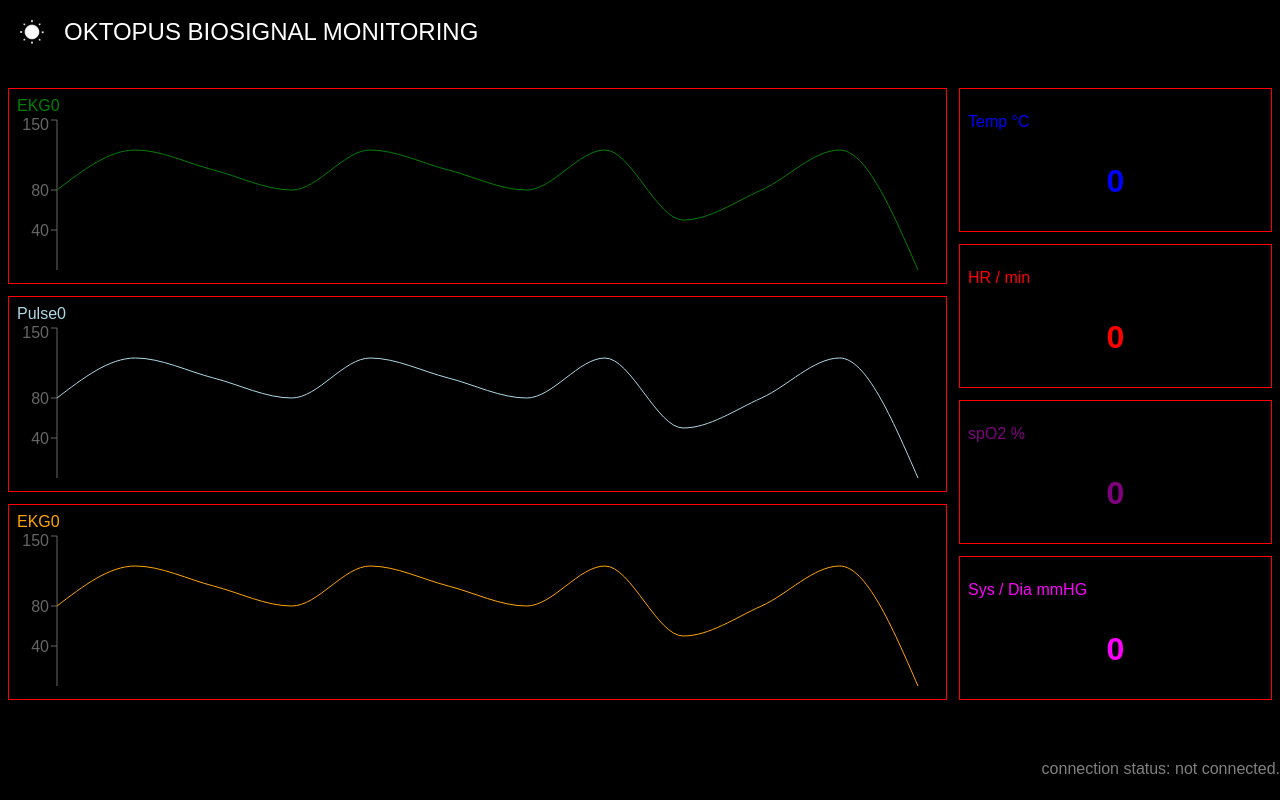
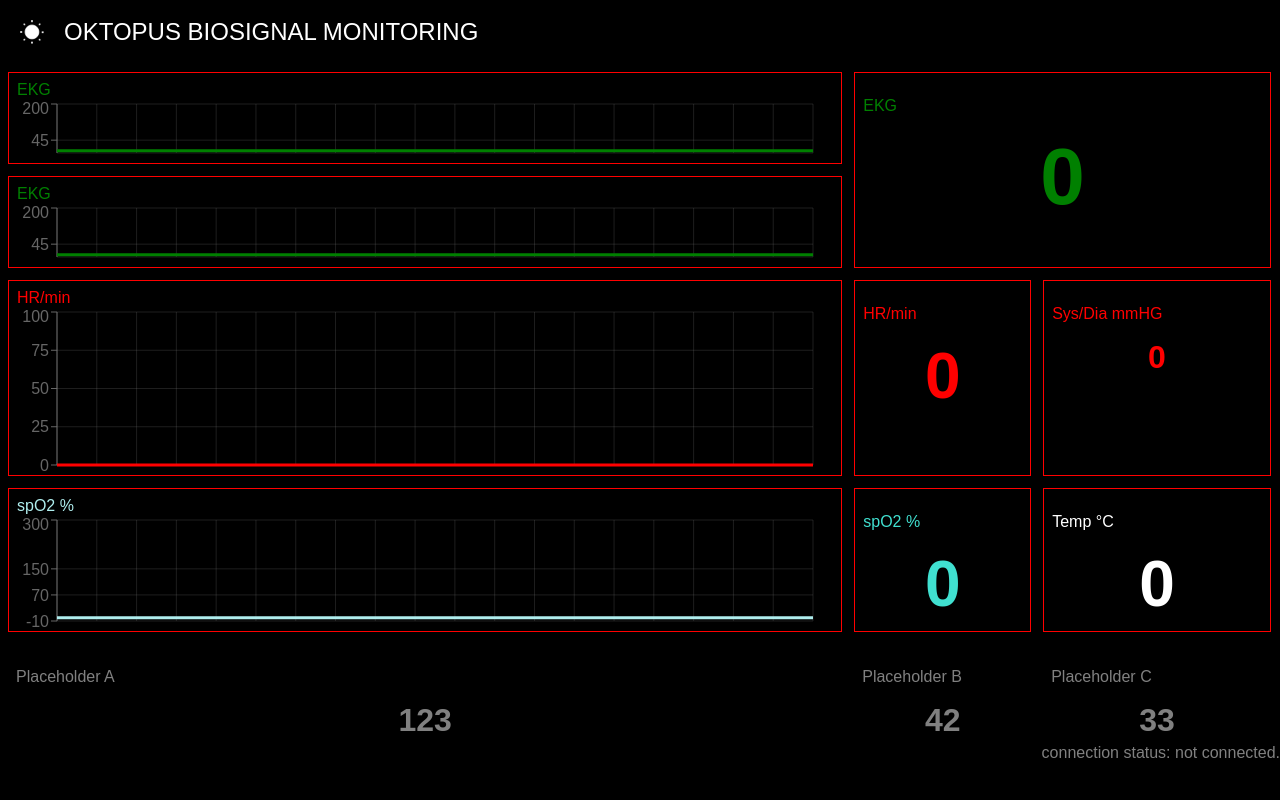
Before and after one commit to cadus/remo2hbo_oktopus_frontend, a React app: page / in a window 1280 px wide. Built offline with nearby package versions, Linux system fonts and the light colour scheme; no server answers; the HTML template or start-up script is replaced by a standard one.

Commit message:
reorder grid elements

```diff
--- a/dummyServer.js
+++ b/dummyServer.js
@@ -52,7 +52,6 @@ http
       generateEventData(response, eventHistory, 'pulse');
       generateEventData(response, eventHistory, 'temperature');
       generateEventData(response, eventHistory, 'oxygen');
-      generateEventData(response, eventHistory, 'heartrate');
       generateEventData(response, eventHistory, 'systole');
       generateEventData(response, eventHistory, 'diastole');
 
--- a/src/App.css
+++ b/src/App.css
@@ -12,7 +12,7 @@ body {
 
 #header {
   width: 100vw;
-  height: 10vh;
+  height: 8vh;
 }
 
 #header > img {
@@ -53,54 +53,73 @@ body {
 #grid-container {
   padding: 1vh;
   display: grid;
-  grid-template-columns: 3fr 1fr;
+  grid-template-columns: 66% 14% 18%;
   grid-template-rows: repeat(13, 5vh);
   grid-gap: 1.5vmin;
 }
 
 #grid-container > div {
-  min-width: 100%;
   padding: 1vmin;
 }
 
-.biosignal-EKG {
+.signal-ekg-1-graph {
   grid-column: 1 / 2;
-  grid-row: 1 / 5;
+  grid-row: 1 / 3;
 }
 
-.biosignal-HR-Graph {
+.signal-ekg-2-graph {
+  grid-column: 1 / 2;
+  grid-row: 3 / 5;
+}
+
+.signal-pulse-graph {
   grid-column: 1 / 2;
   grid-row: 5 / 9;
 }
 
-.biosignal-placeholder-Graph {
+.signal-oxygen-graph {
   grid-column: 1 / 2;
-  grid-row: 9 / 13;
+  grid-row: 9 / 12;
 }
 
-.biosignal-placeholder-Graph > div, .biosignal-HR-Graph > div, .biosignal-EKG > div {
-  max-height: 20vh;
-  min-height: 20vh;
+.signal-ekg-1 {
+  grid-column: 2 / 4;
+  grid-row: 1 / 5;
 }
 
-.biosignal-Temp {
+.signal-pulse {
   grid-column: 2 / 3;
-  grid-row: 1 / 4;
+  grid-row: 5 / 9;
 }
 
-.biosignal-HR {
-  grid-column: 2 / 3;
-  grid-row: 4 / 7;
+.signal-rr {
+  grid-column: 3 / 4;
+  grid-row: 5 / 9;
 }
 
-.biosignal-sO2 {
+.signal-oxygen {
   grid-column: 2 / 3;
-  grid-row: 7 / 10;
+  grid-row: 9 / 12;
 }
 
-.biosignal-RR {
+.signal-temp {
+  grid-column: 3 / 4;
+  grid-row: 9 / 12;
+}
+
+.signal-placeholder-a {
+  grid-column: 1 / 2;
+  grid-row: 12 / 13;
+}
+
+.signal-placeholder-b {
   grid-column: 2 / 3;
-  grid-row: 10 / 13;
+  grid-row: 12 / 13;
+}
+
+.signal-placeholder-c {
+  grid-column: 3 / 4;
+  grid-row: 12 / 13;
 }
 
 .bioSignalType {
@@ -110,18 +129,7 @@ body {
 .bioSignalValue {
   text-align: center;
   font-weight: bold;
-  font-size: 2em;
+  font-size: 4em;
   overflow: hidden;
+  margin: 0;
 }
-
-.none {
-  display: none;
-}
-
-.blue { color: blue; }
-.green { color: green; }
-.purple { color: purple; }
-.magenta { color: magenta; }
-.lightblue { color: lightblue; }
-.orange { color: orange; }
-.red { color: red; }
--- a/src/components/GraphSignal.js
+++ b/src/components/GraphSignal.js
@@ -1,84 +1,48 @@
-import { ResponsiveContainer, LineChart, Line, YAxis, XAxis } from "recharts";
+import { ResponsiveContainer, LineChart, Line, YAxis, CartesianGrid } from "recharts";
 import React, { useState, useEffect, useRef } from 'react';
 
 
 export default ({ valueRangeMin, valueRangeMax, color, className, bioSignalValue, bioSignalType, warning }) => {
-  const [data, setData] = useState(
-    [
-      {
-        "name": "Page A",
-        "pulse": 100,
-      },
-      {
-        "name": "Page A",
-        "pulse": 80,
-      },
-      {
-        "name": "Page A",
-        "pulse": 120,
-      },
-      {
-        "name": "Page A",
-        "pulse": 100,
-      },
-      {
-        "name": "Page A",
-        "pulse": 80,
-      },
-      {
-        "name": "Page A",
-        "pulse": 120,
-      },
-      {
-        "name": "Page A",
-        "pulse": 100,
-      },
-      {
-        "name": "Page A",
-        "pulse": 80,
-      },
-      {
-        "name": "Page A",
-        "pulse": 120,
-      },
-      {
-        "name": "Page A",
-        "pulse": 50,
-      },
-      {
-        "name": "Page A",
-        "pulse": 80,
-      },
-      {
-        "name": "Page A",
-        "pulse": 120,
-      },
-    ]
-  )
+  const [data, setData] = useState(initalValues);
 
   useEffect(() => {
     saveSignal();
   }, [bioSignalValue]);
 
+  function initalValues() {
+    // build an array with 0 values
+    let array = [];
+    for (let i = 0; i < 20; i++) {
+      array.push({ name: bioSignalType, value: 0 })
+    }
+    return array;
+  }
+
   function saveSignal() {
     setData(prevState => {
-      let newArray = prevState.concat([{ "name": "Page A", "pulse": bioSignalValue }])
+      let newArray = prevState.concat([{ name: bioSignalType, value: bioSignalValue }])
       newArray.shift();
       return newArray;
     });
   }
 
   return (
-    <div className={color + ' ' + className + ' ' + (warning ? 'warning-border' : '')}>
+    <div className={className + ' ' + (warning ? 'warning-border' : '')} style={{ color: color }}>
       <span>{bioSignalType}</span>
-      <span>{bioSignalValue}</span>
       <ResponsiveContainer width='100%' height='100%'>
         <LineChart
-          margin={{ top: 5, right: 20, left: -20, bottom: 5 }}
+          margin={{ top: 5, right: 20, left: -20, bottom: 20 }}
           data={data}
         >
-          <YAxis domain={[0, 150]} />
-          <Line isAnimationActive={false} type="monotone" dataKey="pulse" stroke={color} dot={false} />
+          <YAxis domain={[valueRangeMin, valueRangeMax]} />
+          <CartesianGrid stroke="rgb(150, 150, 150, 0.2)" />
+          <Line
+            dataKey="value"
+            strokeWidth={3}
+            isAnimationActive={false}
+            type="monotone"
+            stroke={color}
+            dot={false} />
         </LineChart>
       </ResponsiveContainer>
     </div>
--- a/src/components/MonitorView.js
+++ b/src/components/MonitorView.js
@@ -8,13 +8,12 @@ export default ({ color, className, bioSignalValue, bioSignalType, bioSignalValu
   const evtSource = new EventSource(EVENT_STREAM_ADDRESS);
   const [signals, setSignals] = useState(
     {
-      ekg: { min: 20, max: 80, current: 0 },
-      pulse: { min: 20, max: 80, current: 0 },
-      temperature: { min: 20, max: 80, current: 0 },
-      oxygen: { min: 20, max: 80, current: 0 },
-      heartrate: { min: 20, max: 80, current: 0 },
-      systole: { min: 20, max: 80, current: 0 },
-      diastole: { min: 20, max: 80, current: 0 },
+      ekg: { min: 10, max: 90, current: 0 },
+      pulse: { min: 10, max: 90, current: 0 },
+      temperature: { min: 10, max: 90, current: 0 },
+      oxygen: { min: 10, max: 90, current: 0 },
+      systole: { min: 10, max: 90, current: 0 },
+      diastole: { min: 30, max: 70, current: 0 },
     }
   );
   const [connection, setConnection] = useState('not connected');
@@ -35,7 +34,6 @@ export default ({ color, className, bioSignalValue, bioSignalType, bioSignalValu
     subscribeSSE("ekg");
     subscribeSSE("pulse");
     subscribeSSE("temperature");
-    subscribeSSE("heartrate");
     subscribeSSE("oxygen");
     subscribeSSE("diastole");
     subscribeSSE("systole");
@@ -43,7 +41,9 @@ export default ({ color, className, bioSignalValue, bioSignalType, bioSignalValu
 
   function subscribeSSE(vitalSign) {
     evtSource.addEventListener(vitalSign, function (e) {
-      setSignals(prevState => ({ ...prevState, [vitalSign]: {current: e.data} }));
+      setSignals(prevState => {
+        return { ...prevState, [vitalSign]: { ...prevState[vitalSign], current: e.data } }
+      });
     }, false);
   }
 
@@ -56,56 +56,90 @@ export default ({ color, className, bioSignalValue, bioSignalType, bioSignalValu
     <div className="app-container">
       <div id="grid-container">
           <GraphSignal
-            className="biosignal-EKG"
+            className="signal-ekg-1-graph"
             bioSignalType="EKG"
             warning={isCritical('ekg')}
             bioSignalValue={signals['ekg'].current}
             color='green'
-            valueRangeMin={-10} valueRangeMax={600} />
+            valueRangeMin={-10} valueRangeMax={200} />
 
           <GraphSignal
-            className="biosignal-HR-Graph"
-            bioSignalType="Pulse"
-            warning={isCritical('pulse')}
-            bioSignalValue={signals['pulse'].current}
-            color='lightblue'
-            valueRangeMin={0} valueRangeMax={800}/>
-
-          <GraphSignal
-            className="biosignal-placeholder-Graph"
+            className="signal-ekg-2-graph"
             bioSignalType="EKG"
             warning={isCritical('ekg')}
             bioSignalValue={signals['ekg'].current}
-            color='orange'
-            valueRangeMin={-10} valueRangeMax={600} />
+            color='green'
+            valueRangeMin={-10} valueRangeMax={200} />
+
+          <GraphSignal
+            className="signal-oxygen-graph"
+            bioSignalType="spO2 %"
+            warning={isCritical('oxygen')}
+            bioSignalValue={signals['oxygen'].current}
+            color='PaleTurquoise'
+            valueRangeMin={-10} valueRangeMax={300} />
+
+          <GraphSignal
+            className="signal-pulse-graph"
+            bioSignalType="HR/min"
+            warning={isCritical('pulse')}
+            bioSignalValue={signals['pulse'].current}
+            color='red'
+            valueRangeMin={0} valueRangeMax={100}/>
+
+          <NumericSignal
+            bioSignalType="EKG"
+            warning={isCritical('ekg')}
+            bioSignalValue={signals['ekg'].current}
+            color='green' fontSize='5em'
+            className="signal-ekg-1" />
+
+          <NumericSignal
+            bioSignalType="HR/min"
+            warning={isCritical('pulse')}
+            bioSignalValue={signals['pulse'].current}
+            color='red' fontSize='4em'
+            className="signal-pulse" />
+
+          <NumericSignal
+            bioSignalType="Sys/Dia mmHG"
+            warning={isCritical('diastole') || isCritical('systole')}
+            bioSignalValue={signals['diastole'].current} bioSignalValueAddOn={signals['systole'].current}
+            color='red' fontSize='2em'
+            className="signal-rr"/>
+
+          <NumericSignal
+            bioSignalType="spO2 %"
+            warning={isCritical('oxygen')}
+            bioSignalValue={signals['oxygen'].current}
+            color='turquoise' fontSize='4em'
+            className="signal-oxygen"/>
 
           <NumericSignal
             bioSignalType="Temp °C"
             warning={isCritical('temperature')}
             bioSignalValue={signals['temperature'].current}
-            color='blue'
-            className="biosignal-Temp" />
+            color='white' fontSize='4em'
+            className="signal-temp"/>
+
+          {/* PLACEHOLDERS */}
+          <NumericSignal
+            bioSignalType="Placeholder A"
+            bioSignalValue={123}
+            color='grey' fontSize='2em'
+            className="signal-placeholder-a"/>
 
           <NumericSignal
-            bioSignalType="HR / min"
-            warning={isCritical('heartrate')}
-            bioSignalValue={signals['heartrate'].current}
-            color='red'
-            className="biosignal-HR" />
+            bioSignalType="Placeholder B"
+            bioSignalValue={42}
+            color='grey' fontSize='2em'
+            className="signal-placeholder-b"/>
 
           <NumericSignal
-            bioSignalType="spO2 %"
-            warning={isCritical('oxygen')}
-            bioSignalValue={signals['oxygen'].current}
-            color='purple'
-            className="biosignal-sO2"/>
-
-          <NumericSignal
-            bioSignalType="Sys / Dia mmHG"
-            warning={isCritical('diastole') || isCritical('systole')}
-            bioSignalValue={signals['diastole'].current} bioSignalValueAddOn={signals['systole'].current}
-            color='magenta'
-            className="biosignal-RR"/>
+            bioSignalType="Placeholder C"
+            bioSignalValue={33}
+            color='grey' fontSize='2em'
+            className="signal-placeholder-c"/>
       </div>
 
       <div id="footer">connection status: {connection}.</div>
--- a/src/components/NumericSignal.js
+++ b/src/components/NumericSignal.js
@@ -1,6 +1,6 @@
 import React, { useState } from 'react';
 
-export default ({ color, className, bioSignalValue, bioSignalType, bioSignalValueAddOn, warning }) => {
+export default ({ color, fontSize, className, bioSignalValue, bioSignalType, bioSignalValueAddOn, warning }) => {
   function renderBioSignalValue() {
     return (
       bioSignalValueAddOn ? bioSignalValue + " / " + bioSignalValueAddOn : bioSignalValue
@@ -8,9 +8,9 @@ export default ({ color, className, bioSignalValue, bioSignalType, bioSignalValu
   }
 
   return (
-    <div className={color + ' ' + className + ' ' + (warning ? 'warning-border' : '')}>
+    <div className={className + ' ' + (warning ? 'warning-border' : '')} style={{ color: color }}>
       <p className="bioSignalType"> {bioSignalType} </p>
-      <p className="bioSignalValue"> {renderBioSignalValue()}</p>
+      <p className="bioSignalValue" style={{ fontSize: fontSize }}> {renderBioSignalValue()}</p>
     </div>
   );
 }
```
